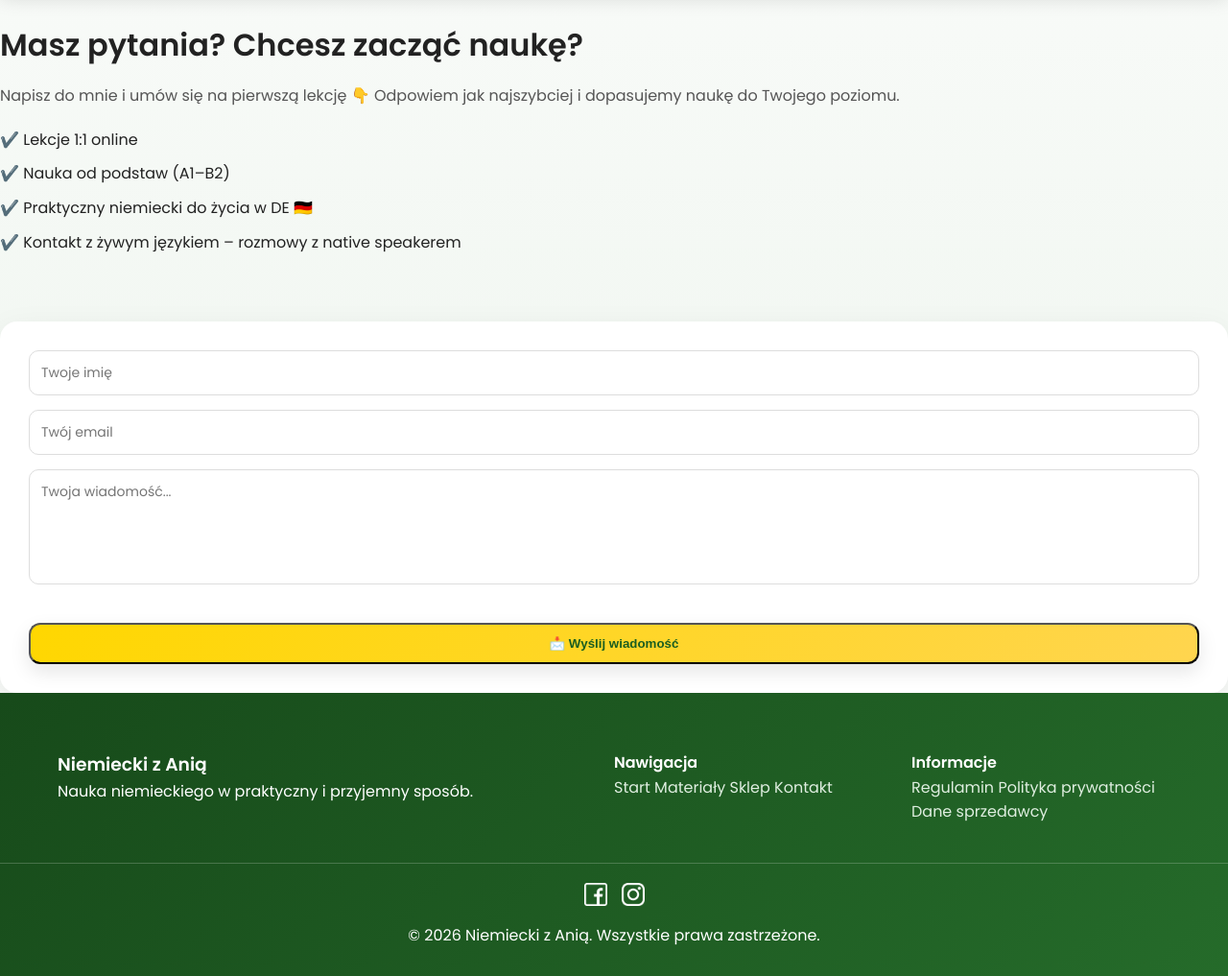
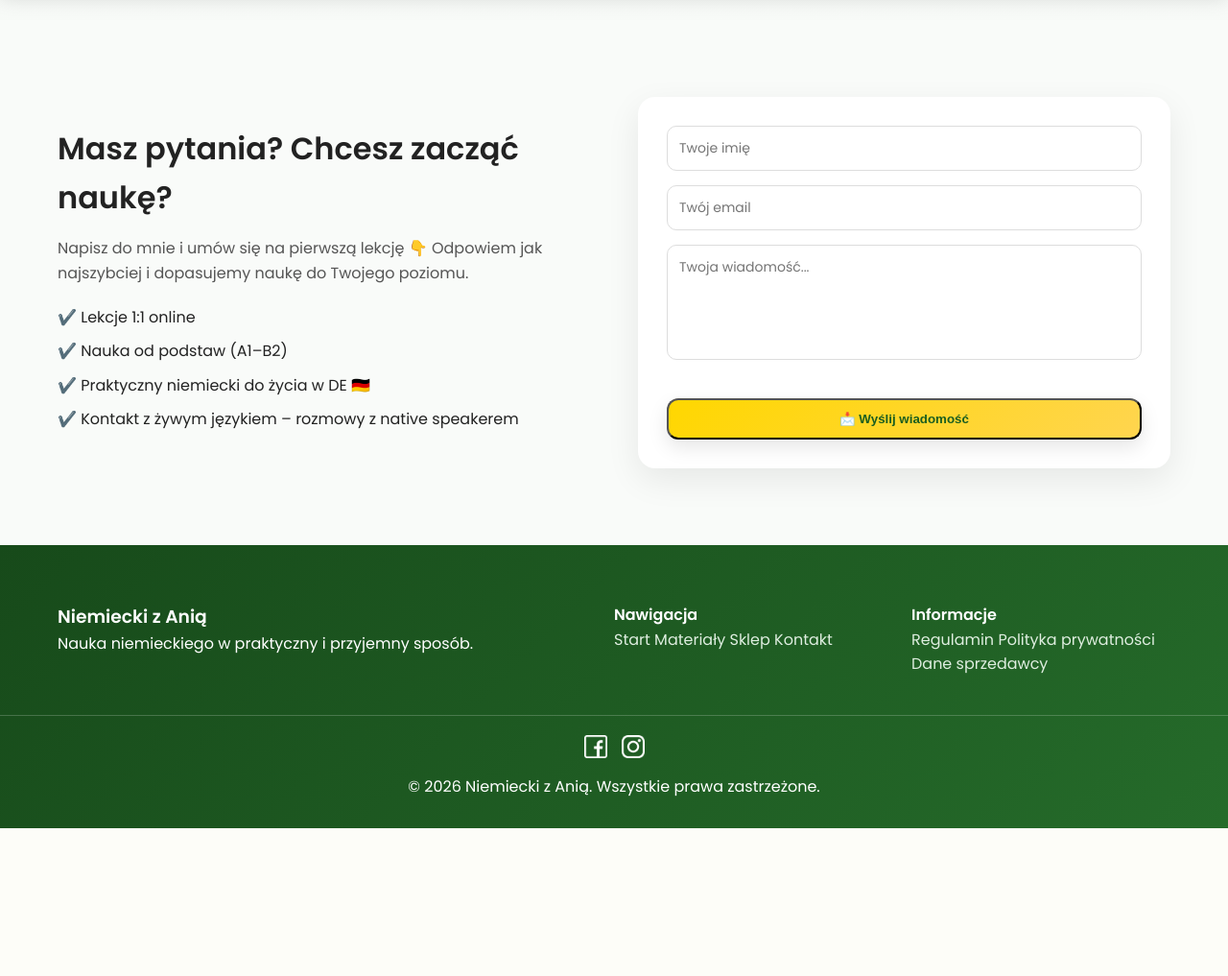
Before and after one commit to Ex333/niemiecki-z-ania, a Django app: page /kontakt/ in a window 1280 px wide. Shown: the part 109-1126 px from the top of the page at 96% size. After the commit the page ends 972 px from the top, so only its background shows below. Run offline with Django 5.2, Linux system fonts and the light colour scheme; some libraries are stand-ins or nearby versions.

Commit message:
Restore contact form layout

```diff
--- a/templates/kontakt.html
+++ b/templates/kontakt.html
@@ -1,6 +1,9 @@
 {% extends "base.html" %}
 
 {% block content %}
+
+<section class="contact">
+  <div class="container contact-wrapper">
 
     <div class="contact-text">
       <h2>Masz pytania? Chcesz zacząć naukę?</h2>
@@ -53,6 +56,9 @@
       </button>
     </form>
 
+  </div>
+</section>
+
 <!-- CLOUDFLARE TURNSTILE SCRIPT -->
 <script
   src="https://challenges.cloudflare.com/turnstile/v0/api.js"
```
Lines whose indentation alone changed are shown as unchanged.
